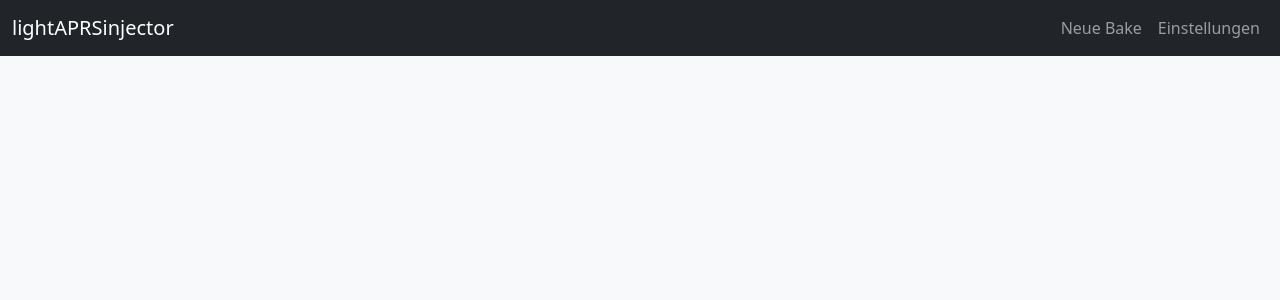
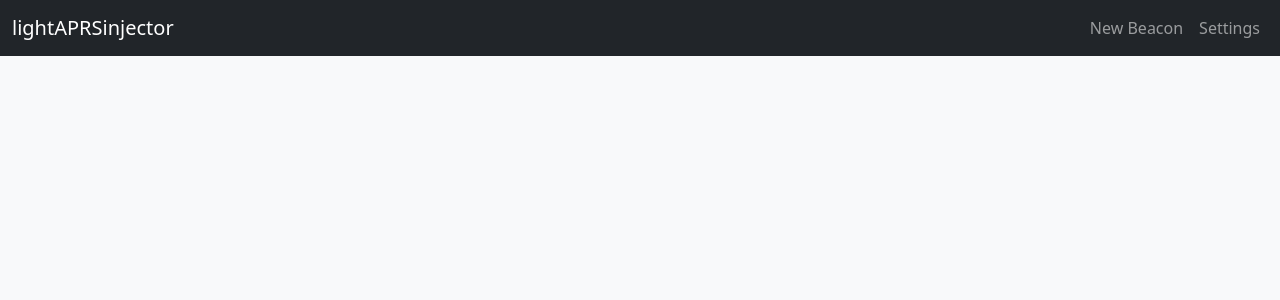
Before and after one commit to HochdruckHummer/lightAPRSinjector, a Flask app: template templates/layout.html in a window 1280 px wide. Shown: the top 300 px of the page. Run offline with Flask 3, Linux system fonts and the light colour scheme; the template is opened without the code that fills it, so the values that code supplies are empty.

Commit message:
Update navigation links to English labels

```diff
--- a/templates/layout.html
+++ b/templates/layout.html
@@ -11,8 +11,8 @@
       <a class="navbar-brand" href="/">lightAPRSinjector</a>
       <div class="collapse navbar-collapse">
         <ul class="navbar-nav ms-auto">
-          <li class="nav-item"><a class="nav-link" href="/new">Neue Bake</a></li>
-          <li class="nav-item"><a class="nav-link" href="/config">Einstellungen</a></li>
+          <li class="nav-item"><a class="nav-link" href="/new">New Beacon</a></li>
+          <li class="nav-item"><a class="nav-link" href="/config">Settings</a></li>
         </ul>
       </div>
     </div>
```
